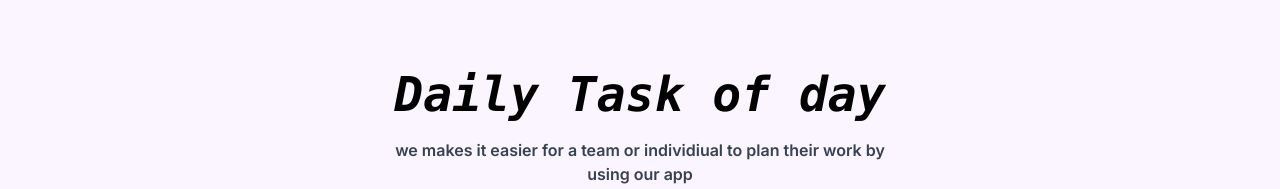
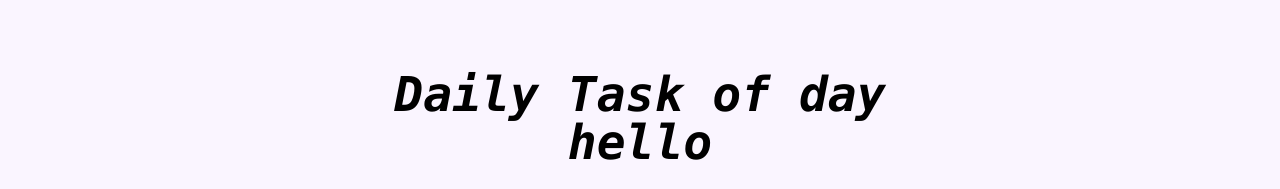
Before and after one commit to paras-017/next-crud-auth, a Next.js app: page / in a window 1280 px wide. Shown: the part 234-423 px from the top of the page. Built offline with nearby package versions, Linux system fonts and the light colour scheme; no server answers.

Commit message:
typo Error

```diff
--- a/app/page.js
+++ b/app/page.js
@@ -12,7 +12,7 @@ const page = () => {
    ) : (<>
     <section className=' w-full h-screen bg-purple-50 flex justify-center' >
       <div className='mt-[15rem] text-center w-[32rem] '>
-      <h1 className='italic font-bold font-mono text-5xl leading-tight"' >Daily Task of day</h1>
+      <h1 className='italic font-bold font-mono text-5xl leading-tight"' >Daily Task of day hello </h1>
       <p className=' font-semibold text-base text-gray-700 my-5'>we makes it easier for a team or individiual to  plan their work by using our app</p>
       <div>
       <p className='font-bold  text-4xl leading-tight"'>To get started, Please SignIn</p>
```
